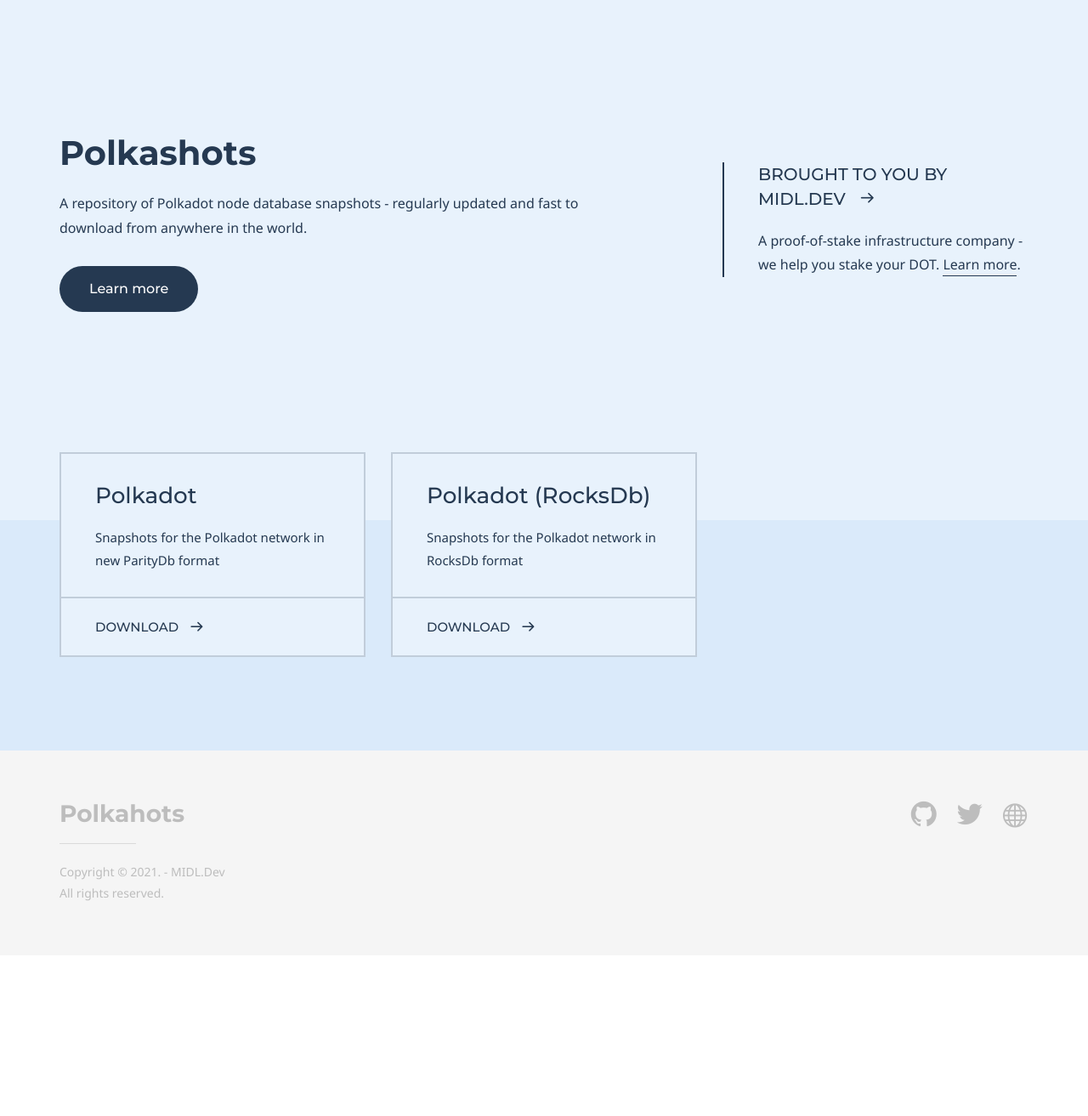
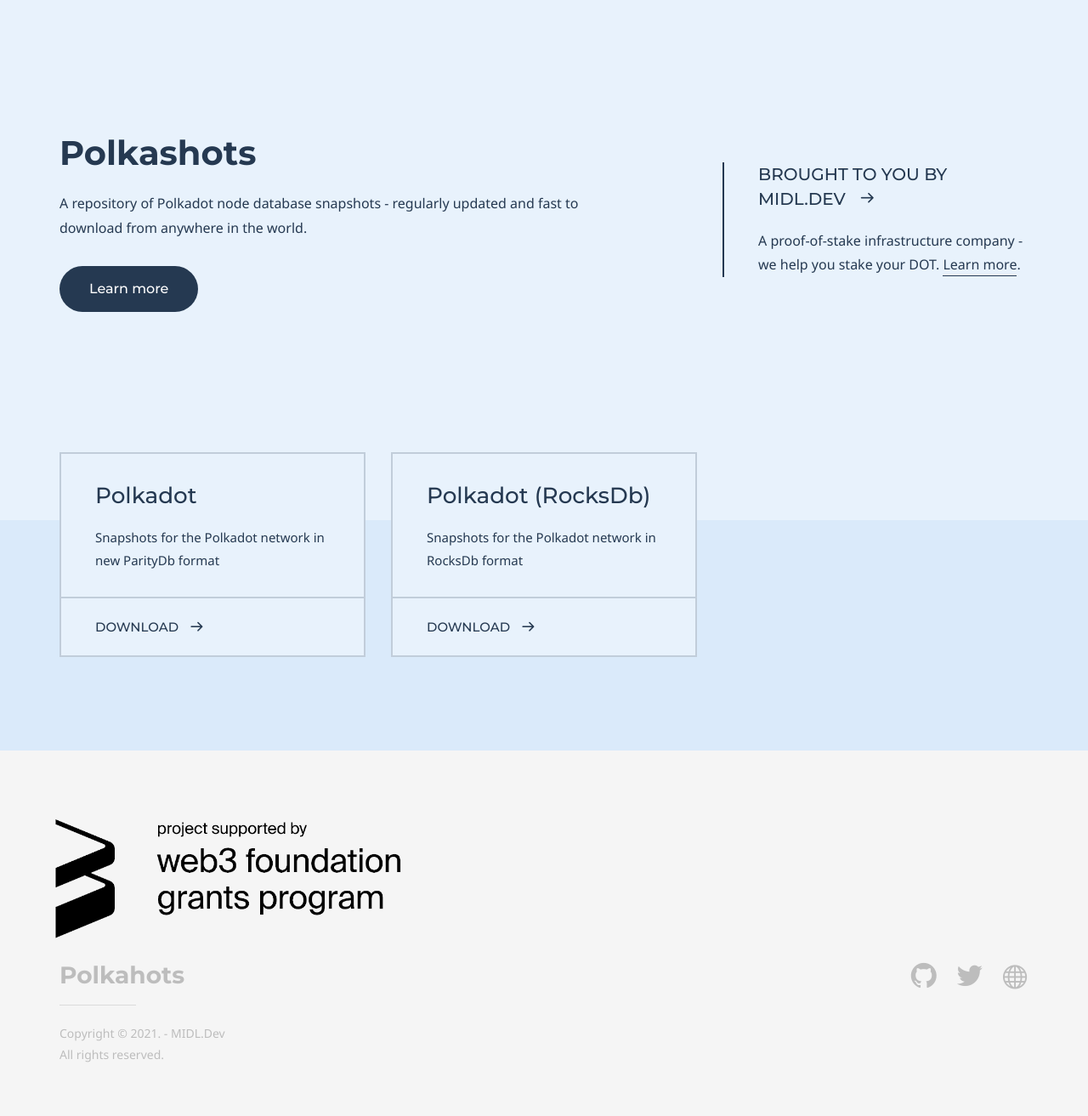
Before and after one commit to midl-dev/polkashots-website, a Jekyll site: the page built from index.md, in a window 1280 px wide. Shown: the whole page at 85% size. Built offline with Jekyll 4.4.1, drawn with Linux system fonts in a browser that asks for light colours; some web fonts are replaced; before the commit the page ends 1124 px from its top, so only the background shows below that.

Commit message:
add grants logo

```diff
--- a/_includes/site-footer.html
+++ b/_includes/site-footer.html
@@ -1,6 +1,9 @@
 {% if site.doks.footer.content.logo.image or site.doks.footer.content.logo.text or site.doks.footer.content.copyright or site.doks.footer.social_list %}
 	<footer class="site-footer">
 		<div class="container">
+                        <div class="row">
+                            <img style="width: 424px;margin-bottom:15px;" src="assets/images/grant_badge.png"/>
+                        </div>
 			<div class="row">
 				<div class="col-sm-6">
 					{% if site.doks.footer.content.logo.text %}
```
Also changed, not shown: assets/images/grant_badge.png (added).
